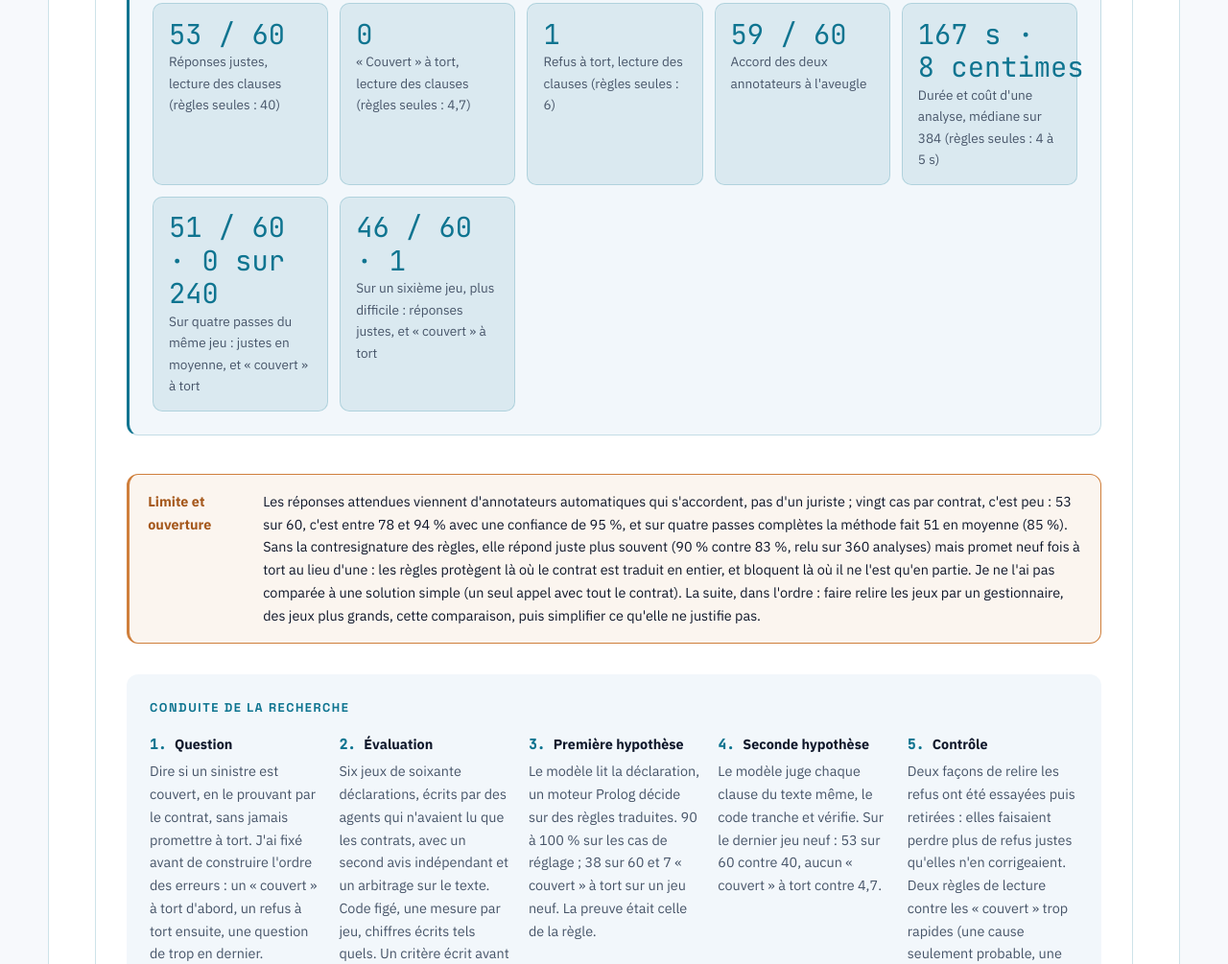
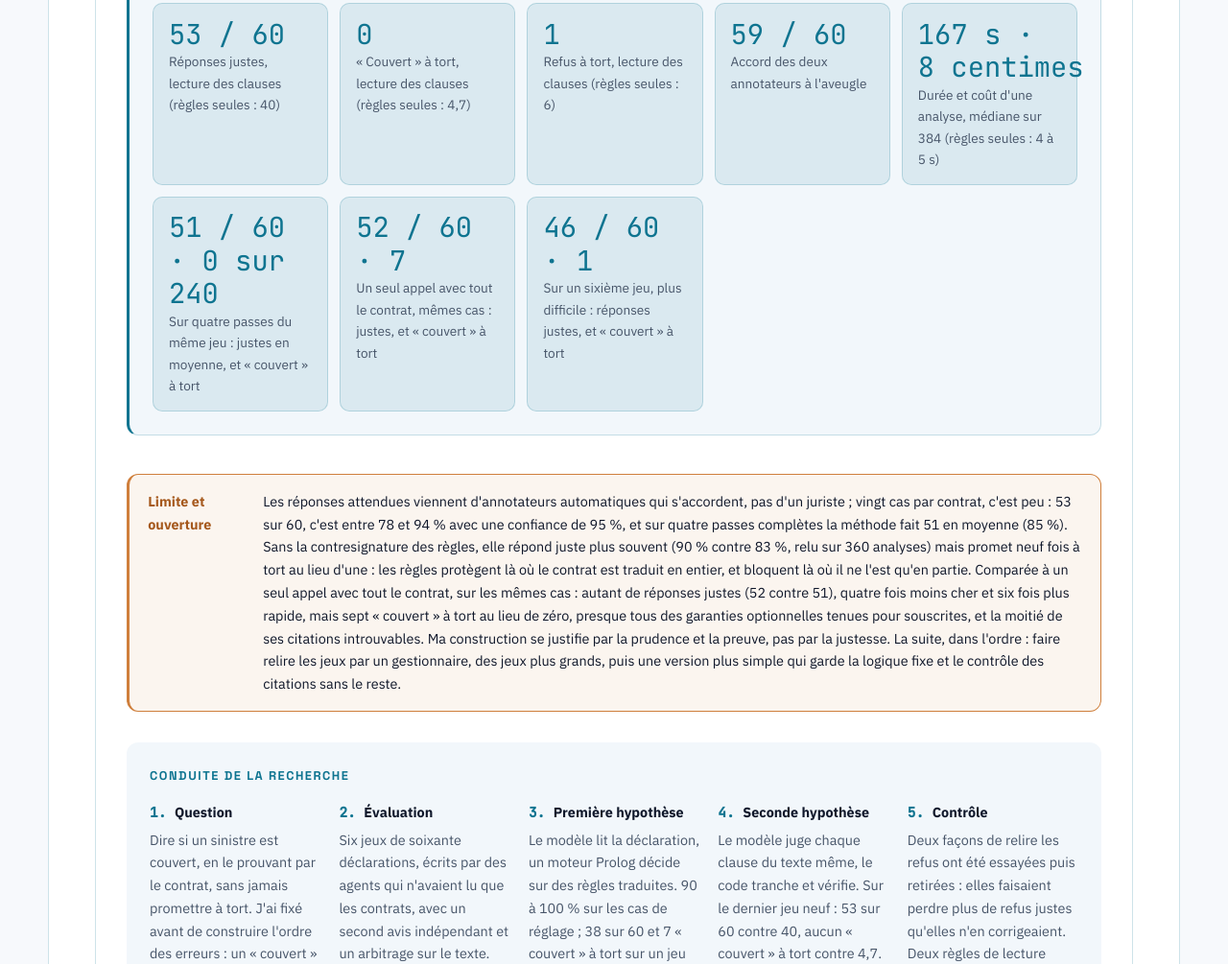
Before and after one commit to gonzalezcourrier34-glitch/gonzalezcourrier34-glitch.github.io, a plain HTML site: page index.html in a window 1280 px wide. Shown: the part 7299-8304 px from the top of the page at 96% size. Drawn offline with Linux system fonts and the light colour scheme.

Commit message:
Couverture de sinistre : la comparaison avec un seul appel
Co-Authored-By: Claude Opus 5.5 <noreply@anthropic.com>
Claude-Session: https://claude.ai/code/session_01E7UMt8md5apx6Rwf6nMozD

```diff
--- a/index.html
+++ b/index.html
@@ -403,11 +403,12 @@
                         <div><dt>Accord des deux annotateurs à l'aveugle</dt><dd>59 / 60</dd></div>
                         <div><dt>Durée et coût d'une analyse, médiane sur 384 (règles seules : 4 à 5&nbsp;s)</dt><dd>167&nbsp;s · 8&nbsp;centimes</dd></div>
                         <div><dt>Sur quatre passes du même jeu : justes en moyenne, et « couvert » à tort</dt><dd>51 / 60 · 0 sur 240</dd></div>
+                        <div><dt>Un seul appel avec tout le contrat, mêmes cas : justes, et « couvert » à tort</dt><dd>52 / 60 · 7</dd></div>
                         <div><dt>Sur un sixième jeu, plus difficile : réponses justes, et « couvert » à tort</dt><dd>46 / 60 · 1</dd></div>
                     </dl>
                 </section>
                 <dl class="facts facts-limit">
-                    <div class="limit"><dt>Limite et ouverture</dt><dd>Les réponses attendues viennent d'annotateurs automatiques qui s'accordent, pas d'un juriste ; vingt cas par contrat, c'est peu : 53 sur 60, c'est entre 78 et 94&nbsp;% avec une confiance de 95&nbsp;%, et sur quatre passes complètes la méthode fait 51 en moyenne (85&nbsp;%). Sans la contresignature des règles, elle répond juste plus souvent (90&nbsp;% contre 83&nbsp;%, relu sur 360 analyses) mais promet neuf fois à tort au lieu d'une : les règles protègent là où le contrat est traduit en entier, et bloquent là où il ne l'est qu'en partie. Je ne l'ai pas comparée à une solution simple (un seul appel avec tout le contrat). La suite, dans l'ordre : faire relire les jeux par un gestionnaire, des jeux plus grands, cette comparaison, puis simplifier ce qu'elle ne justifie pas.</dd></div>
+                    <div class="limit"><dt>Limite et ouverture</dt><dd>Les réponses attendues viennent d'annotateurs automatiques qui s'accordent, pas d'un juriste ; vingt cas par contrat, c'est peu : 53 sur 60, c'est entre 78 et 94&nbsp;% avec une confiance de 95&nbsp;%, et sur quatre passes complètes la méthode fait 51 en moyenne (85&nbsp;%). Sans la contresignature des règles, elle répond juste plus souvent (90&nbsp;% contre 83&nbsp;%, relu sur 360 analyses) mais promet neuf fois à tort au lieu d'une : les règles protègent là où le contrat est traduit en entier, et bloquent là où il ne l'est qu'en partie. Comparée à un seul appel avec tout le contrat, sur les mêmes cas : autant de réponses justes (52 contre 51), quatre fois moins cher et six fois plus rapide, mais sept « couvert » à tort au lieu de zéro, presque tous des garanties optionnelles tenues pour souscrites, et la moitié de ses citations introuvables. Ma construction se justifie par la prudence et la preuve, pas par la justesse. La suite, dans l'ordre : faire relire les jeux par un gestionnaire, des jeux plus grands, puis une version plus simple qui garde la logique fixe et le contrôle des citations sans le reste.</dd></div>
                 </dl>
 
                 <div class="axes">
```
